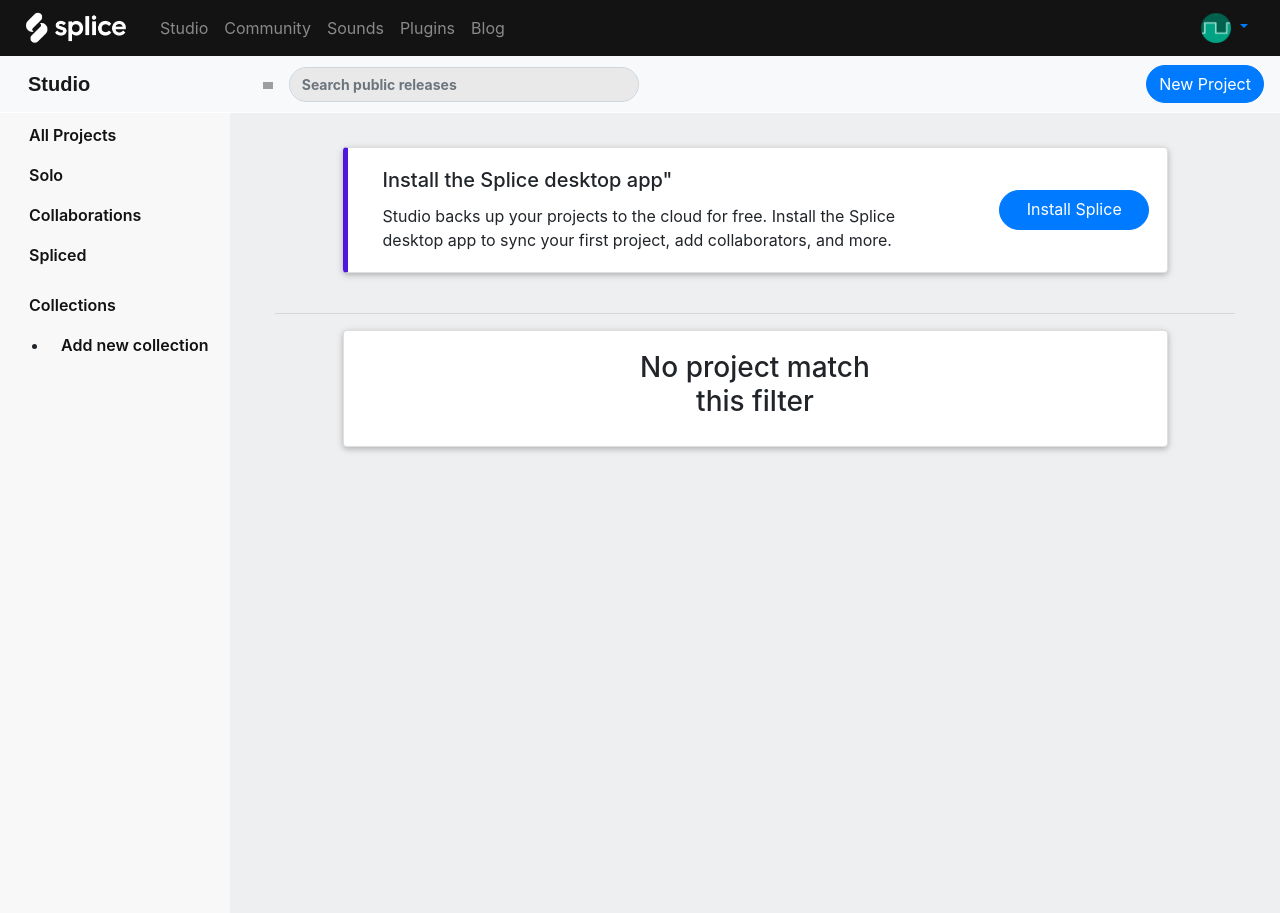
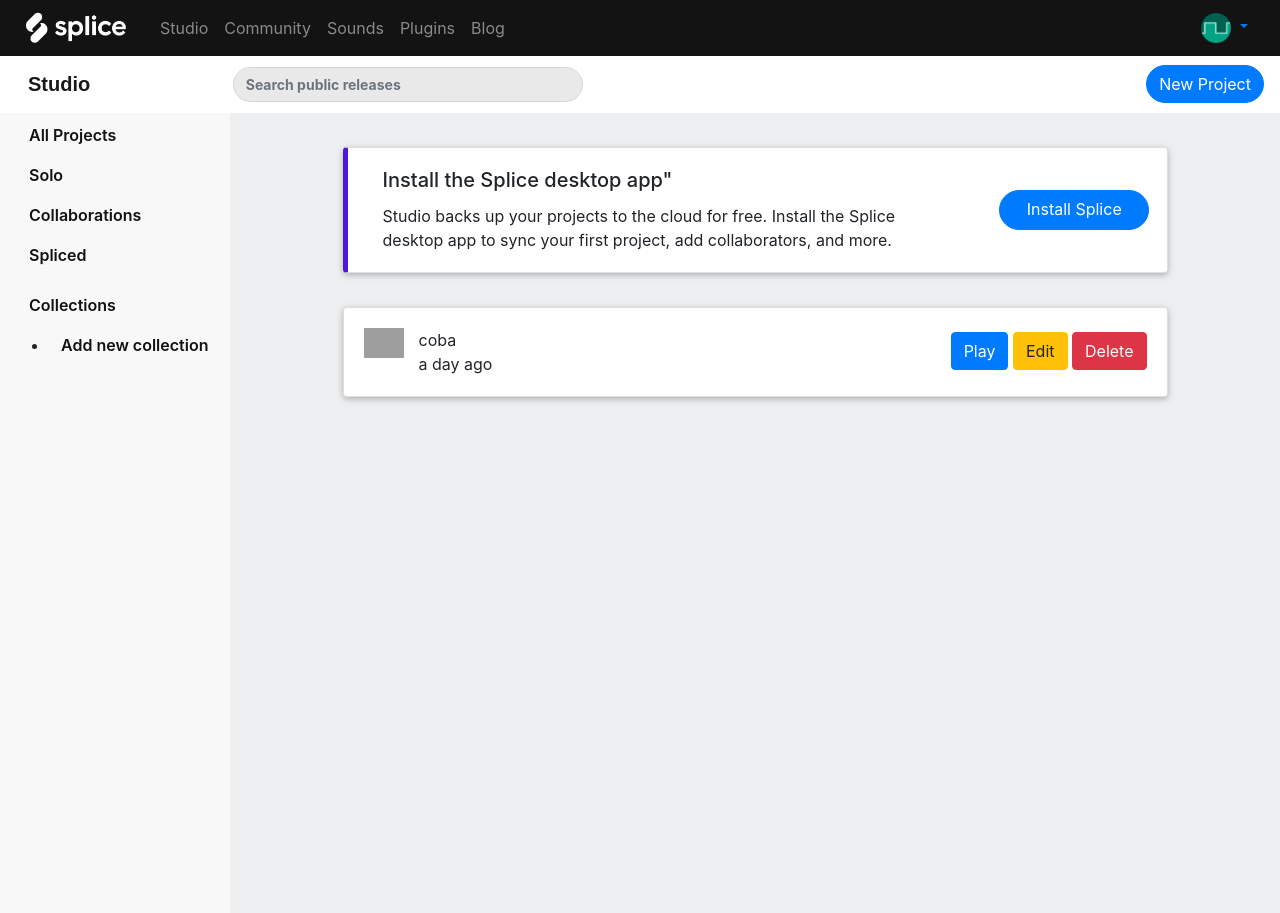
Before and after one commit to alanupermana/Splice-Website, a CodeIgniter app: page /Splice-Website/Splice/Studio in a window 1280 px wide. Run offline with CodeIgniter, Linux system fonts and the light colour scheme; grey boxes are pictures that could not be loaded.

Commit message:
edit, delete, play

```diff
--- a/application/views/studio/studioUser.php
+++ b/application/views/studio/studioUser.php
@@ -1,17 +1,17 @@
 
 <div class="kotakPembatas">
 <!-- Start Sidebar -->
-    <nav class="navbar navbar-expand-lg navbar-light bg-light"style="border-bottom:1px solid white">
+    <nav class="navbar navbar-expand-lg navbar-light"style="border-bottom:1px solid white">
         <div class="navbar-header" >
          <a class="navbar-brand"  href="#">
            <span class="textP-2">Studio</span>
          </a>
         </div>
         <div class="collapse navbar-collapse" id="myNavbar">
-            <div class="subnav__back-button">
+            <!-- <div class="subnav__back-button">
                 <img style="margin:auto" width="10px" src="http://cdn.onlinewebfonts.com/svg/img_343367.png" alt="">
-            </div>
-            <form class="navbar-form navbar-left ml-3 " action="">
+            </div> -->
+            <form class="navbar-form navbar-left" style="margin-left:-30px" action="">
                 <div class="input-group">
                 <input type="search" class="form-control" placeholder="Search public releases" name="search">
                 <!-- <i class="glyphicon glyphicon-search"></i> -->
@@ -112,12 +112,30 @@
                     </div>
                 </div>
                 &nbsp;
-                <hr width="960px">
+                <!-- <hr width="920px"> -->
 
                 <div class="card col-10 mx-auto">
-                    <div class="card-body">
-                        <div class="col-5 text-center mx-auto">
-                            <h3>No project match this filter</h3>
+
+                    <div class="card-body" id="body">
+                        <div class="row">
+                            <div class="contents">
+                                <span class="art-wrapper">
+                                    <a href="">
+                                        <span class="art">
+                                            <img src="https://splice-res.cloudinary.com/image/upload/f_auto,q_auto,w_auto/t_cover/app-assets/general/defaultavatarhuge.jpg" width="40px"alt="">
+                                        </span>
+                                    </a>
+                                </span>
+                            </div>
+                            <div class="card-text col-7">
+                                <span class="project-name">coba</span>
+                                <p class="card-text" id="day">a day ago</p>
+                            </div>
+                            <div class="card-text col-xs-2 mt-1 ml-auto" >
+                                    <input type="submit" class="btn btn-primary" value="Play" style="border-style:solid">
+                                    <input type="submit" class="btn btn-warning" value="Edit">
+                                    <input type="submit" class="btn btn-danger"  value="Delete">
+                            </div>
                         </div>
                     </div>
                 </div>
--- a/assets/css/styleDashboard.css
+++ b/assets/css/styleDashboard.css
@@ -144,7 +144,9 @@ a .menu-collapsed{
       background-color:#f8f8f8;
       padding: 0;
   }
-
+.tiga input[type="submit"]{
+  border-radius:20px;
+}
 
   .sidebar-expanded {
       width: 230px;
```
